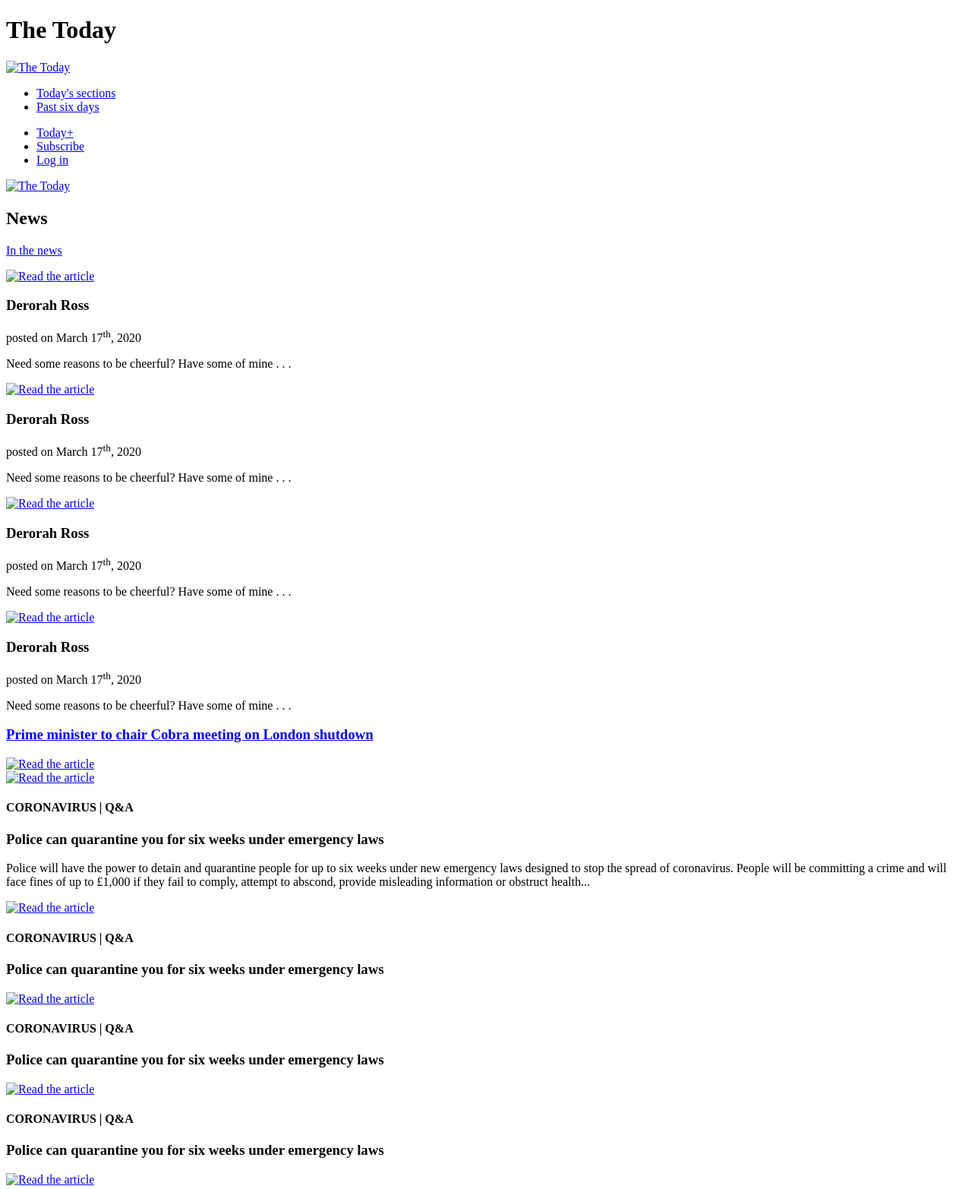
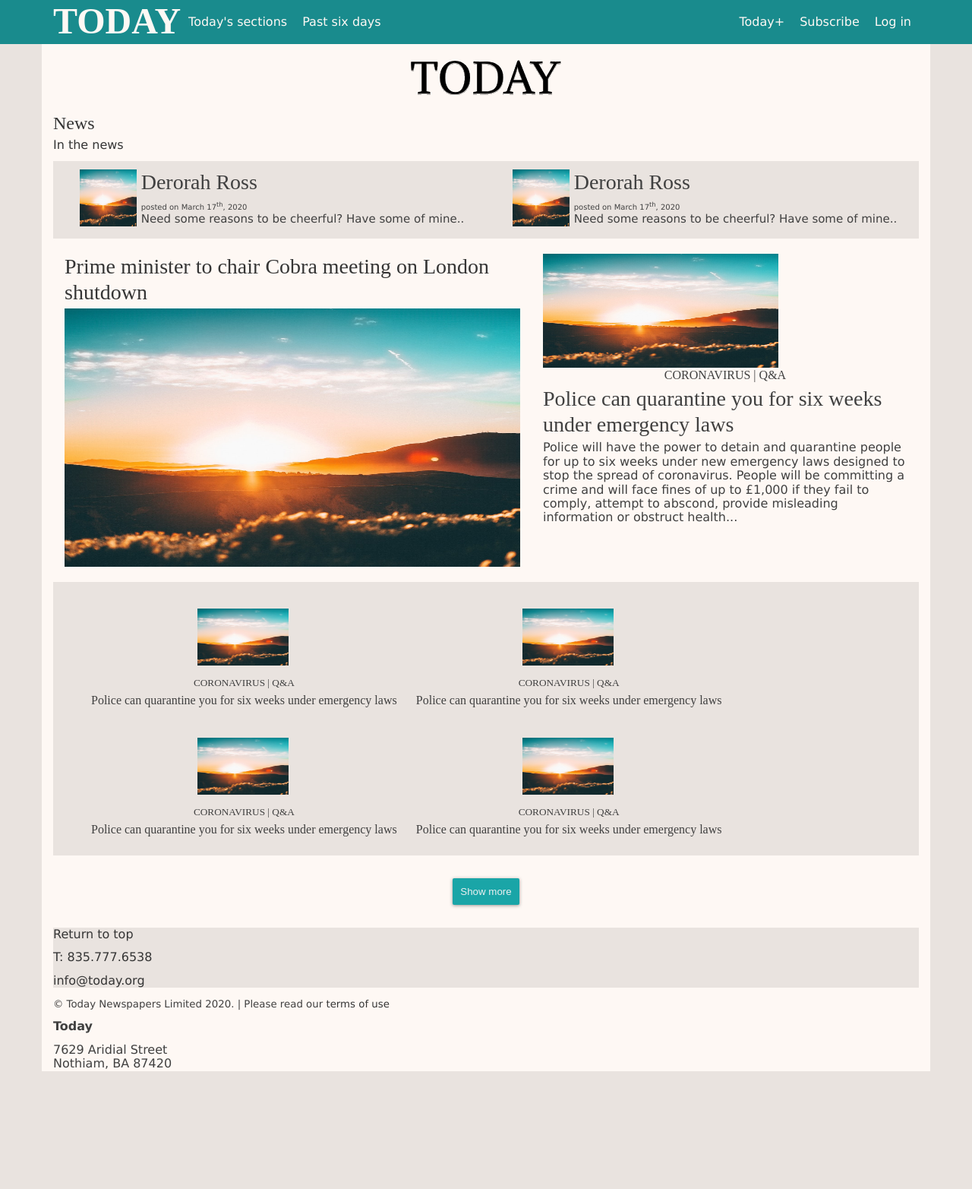
Before and after one commit to shizoidna/fe-course-newspaper, a plain HTML site: page index.html in a window 1280 px wide. Shown: the top 1565 px of the page at 76% size. After the commit the page ends 1422 px from the top, so only its background shows below. Drawn offline with Linux system fonts and the light colour scheme.

Commit message:
initial commit

```diff
--- a/index.html
+++ b/index.html
@@ -4,49 +4,53 @@
 	<meta charset="UTF-8">
 	<title>The Today</title>
 	<meta name="description" content="The largest newspaper always with you">
+	<link rel="stylesheet" href="src/styles.css">
 </head>
 <body>
 <header id="main-header" role="banner">
-  <h1>The Today</h1>
+	<div class="container">
+		<h1 hidden>The Today</h1>
 		<nav role="navigation" class="nav">
+			<div class="nv-logo-content">
 				<section class="nav-logo">
 					<a class="nav-logo logo-link" href="#">
-        <img class="nav-logo logo-img" src="" alt="The Today">
+						<p class="logo-text">TODAY</p>
 					</a>
 				</section>
 				<section class="nav-content">
-      <ul>
-        <li><a href="#" title="Today's sections" class="nav nav-item">Today's sections</a></li>
-        <li><a href="#" title="Past six-days" class="nav nav-item">Past six days</a></li>
-      </ul>
+					<a href="#" title="Today's sections" class="nav-item">Today's sections</a>
+					<a href="#" title="Past six-days" class="nav-item">Past six days</a>
 				</section>
+			</div>
 			<section class="nav-inner">
-      <ul>
-        <li><a href="#" title="Today+" class="nav nav-item">Today+</a></li>
-        <li><a href="#" title="Subscribe" class="nav nav-item">Subscribe</a></li>
-        <li><a href="#" title="Biking Tours" class="nav nav-item">Log in</a></li>
-      </ul>
+				<a href="#" title="Today+" class="nav-item">Today+</a>
+				<a href="#" title="Subscribe" class="nav-item">Subscribe</a>
+				<a href="#" title="Biking Tours" class="nav-item">Log in</a>
 			</section>
 		</nav>
+	</div>
+</header>
 <section class="main-logo">
+	<div class="container">
 		<a class="main-logo logo-link" href="#">
-      <img class="main-logo logo-img" src="" alt="The Today">
+			<img class="main-logo logo-img" src="./src/img/logo.svg" alt="The Today">
 		</a>
+	</div>
 </section>
-</header>
 <main class="content-bar">
-  <article class="content-bar category">
+	<div class="container">
+		<article class="content-bar-category">
 			<header>
-      <h2 class="content-bar news-sphere">News</h2>
+				<h2 class="content-bar-news-sphere">News</h2>
 				<p>
 					<a href="#">In the news</a>
 				</p>
 			</header>
-    <div class="content-bar hot-news">
-      <article role="article">
+			<div class="content-bar-hot-news">
+				<article role="article" class="article-media-content">
 					<section class="article-media">
 						<a class="article-media media-link" href="#">
-            <img class="article-media media-img" src="" alt="Read the article">
+							<img class="article-media media-img" src="src/img/news.jpeg" alt="Read the article">
 						</a>
 					</section>
 					<section class="article-content">
@@ -54,13 +58,13 @@
 						<time datetime="2020-03-17" class="news-pubdate">
 							posted on March 17<sup>th</sup>, 2020
 						</time>
-          <p>Need some reasons to be cheerful? Have some of mine . . .</p>
+						<p class="article-media-text">Need some reasons to be cheerful? Have some of mine..</p>
 					</section>
 				</article>
-      <article role="article">
+				<article role="article" class="article-media-content">
 					<section class="article-media">
 						<a class="article-media media-link" href="#">
-            <img class="article-media media-img" src="" alt="Read the article">
+							<img class="article-media media-img" src="src/img/news.jpeg" alt="Read the article">
 						</a>
 					</section>
 					<section class="article-content">
@@ -68,50 +72,22 @@
 						<time datetime="2020-03-17" class="news-pubdate">
 							posted on March 17<sup>th</sup>, 2020
 						</time>
-          <p>Need some reasons to be cheerful? Have some of mine . . .</p>
-        </section>
-      </article>
-      <article role="article">
-        <section class="article-media">
-          <a class="article-media media-link" href="#">
-            <img class="article-media media-img" src="" alt="Read the article">
-          </a>
-        </section>
-        <section class="article-content">
-          <h3>Derorah Ross</h3>
-          <time datetime="2020-03-17" class="news-pubdate">
-            posted on March 17<sup>th</sup>, 2020
-          </time>
-          <p>Need some reasons to be cheerful? Have some of mine . . .</p>
-        </section>
-      </article>
-      <article role="article">
-        <section class="article-media">
-          <a class="article-media media-link" href="#">
-            <img class="article-media media-img" src="" alt="Read the article">
-          </a>
-        </section>
-        <section class="article-content">
-          <h3>Derorah Ross</h3>
-          <time datetime="2020-03-17" class="news-pubdate">
-            posted on March 17<sup>th</sup>, 2020
-          </time>
-          <p>Need some reasons to be cheerful? Have some of mine . . .</p>
+						<p class="article-media-text">Need some reasons to be cheerful? Have some of mine..</p>
 					</section>
 				</article>
 			</div>
 			<div class="article-content-heading">
-      <article>
+				<article class="news-article">
 					<a class="article-header header-link" href="#">
 						<h3>Prime minister to chair Cobra meeting on London shutdown</h3>
 					</a>
-        <a class="article-media media-link" href="#">
-          <img class="article-media media-img" src="" alt="Read the article">
+					<a class="article-media" href="#">
+						<img class="article-heading-media" src="src/img/news.jpeg" alt="Read the article">
 					</a>
 				</article>
-      <article>
-        <a class="article-media media-link" href="#">
-          <img class="article-media media-img" src="" alt="Read the article">
+				<article class="news-article">
+					<a class="article-media" href="#">
+						<img class="article-heading-content" src="src/img/news.jpeg" alt="Read the article">
 					</a>
 					<h4 class="article-category">CORONAVIRUS | Q&A</h4>
 					<h3>Police can quarantine you for six weeks under emergency laws</h3>
@@ -121,64 +97,45 @@
 				</article>
 			</div>
 			<div class="article-content-layout">
-      <article>
+				<article class="article-content-group">
 					<a class="article-media media-link" href="#">
-          <img class="article-media media-img" src="" alt="Read the article">
+						<img class="article-media-group" src="src/img/news.jpeg" alt="Read the article">
 					</a>
-        <h4 class="article-category">CORONAVIRUS | Q&A</h4>
-        <h3>Police can quarantine you for six weeks under emergency laws</h3>
+					<h5 class="article-category">CORONAVIRUS | Q&A</h5>
+					<h4 class="article-layout-header">Police can quarantine you for six weeks under emergency laws</h4>
 				</article>
-      <article>
+				<article class="article-content-group">
 					<a class="article-media media-link" href="#">
-          <img class="article-media media-img" src="" alt="Read the article">
+						<img class="article-media-group" src="src/img/news.jpeg" alt="Read the article">
 					</a>
-        <h4 class="article-category">CORONAVIRUS | Q&A</h4>
-        <h3>Police can quarantine you for six weeks under emergency laws</h3>
+					<h5 class="article-category">CORONAVIRUS | Q&A</h5>
+					<h4 class="article-layout-header">Police can quarantine you for six weeks under emergency laws</h4>
 				</article>
-      <article>
+				<article class="article-content-group">
 					<a class="article-media media-link" href="#">
-          <img class="article-media media-img" src="" alt="Read the article">
+						<img class="article-media-group" src="src/img/news.jpeg" alt="Read the article">
 					</a>
-        <h4 class="article-category">CORONAVIRUS | Q&A</h4>
-        <h3>Police can quarantine you for six weeks under emergency laws</h3>
+					<h5 class="article-category">CORONAVIRUS | Q&A</h5>
+					<h4 class="article-layout-header">Police can quarantine you for six weeks under emergency laws</h4>
 				</article>
-      <article>
+				<article class="article-content-group">
 					<a class="article-media media-link" href="#">
-          <img class="article-media media-img" src="" alt="Read the article">
+						<img class="article-media-group" src="src/img/news.jpeg" alt="Read the article">
 					</a>
-        <h4 class="article-category">CORONAVIRUS | Q&A</h4>
-        <h3>Police can quarantine you for six weeks under emergency laws</h3>
-      </article>
-      <article>
-        <a class="article-media media-link" href="#">
-          <img class="article-media media-img" src="" alt="Read the article">
-        </a>
-        <h4 class="article-category">CORONAVIRUS | Q&A</h4>
-        <h3>Police can quarantine you for six weeks under emergency laws</h3>
-      </article>
-      <article>
-        <a class="article-media media-link" href="#">
-          <img class="article-media media-img" src="" alt="Read the article">
-        </a>
-        <h4 class="article-category">CORONAVIRUS | Q&A</h4>
-        <h3>Police can quarantine you for six weeks under emergency laws</h3>
-      </article>
-      <article>
-        <a class="article-media media-link" href="#">
-          <img class="article-media media-img" src="" alt="Read the article">
-        </a>
-        <h4 class="article-category">CORONAVIRUS | Q&A</h4>
-        <h3>Police can quarantine you for six weeks under emergency laws</h3>
+					<h5 class="article-category">CORONAVIRUS | Q&A</h5>
+					<h4 class="article-layout-header">Police can quarantine you for six weeks under emergency laws</h4>
 				</article>
 			</div>
 			<aside class="article-load-more">
-      <button type="button">
+				<button type="button" class="button-article-load-more">
 					Show more
 				</button>
 			</aside>
 		</article>
+	</div>
 </main>
 <footer>
+	<div class="container">
 		<div class="footer-contacts">
 			<p class="footer-to-top">
 				<a href="#">Return to top</a>
@@ -201,6 +158,7 @@
 			<p>7629 Aridial Street<br>
 				Nothiam, BA 87420</p>
 		</div>
+	</div>
 </footer>
 </body>
 </html>
--- /dev/null
+++ b/src/styles.css
@@ -0,0 +1,241 @@
+* {
+    margin: 0;
+    padding: 0;
+}
+
+html {
+    font-family: Verdana, Geneva, sans-serif;
+    line-height: 1.15;
+    color: #404040;
+    background-color: #e9e3df;
+}
+
+h1, h2, h3, h4, h5, h6 {
+    margin-bottom: 0.3rem;
+    font-weight: 500;
+    line-height: 1.2;
+    font-family: serif;
+}
+
+p {
+    margin-top: 0;
+    margin-bottom: 0.75rem;
+}
+
+h1 {
+    color: #2f2f2f
+}
+
+h2 {
+    color: #353535;
+}
+
+h3 {
+    font-size: 1.75rem;
+}
+
+a {
+    text-decoration: none;
+    background-color: transparent;
+    color: #353535;
+}
+
+a:hover {
+    color: #2f2f2f;
+    text-decoration: underline;
+}
+
+img {
+    vertical-align: middle;
+    border-style: none;
+}
+
+.container {
+    width: 100%;
+    padding-right: 15px;
+    padding-left: 15px;
+    margin-right: auto;
+    margin-left: auto;
+    background-color: #fef8f4;
+}
+
+@media (min-width: 576px) {
+    .container {
+        max-width: 540px;
+    }
+}
+
+@media (min-width: 768px) {
+    .container {
+        max-width: 720px;
+    }
+}
+
+@media (min-width: 992px) {
+    .container {
+        max-width: 960px;
+    }
+}
+
+@media (min-width: 1200px) {
+    .container {
+        max-width: 1140px;
+    }
+}
+
+#main-header , #main-header .container{
+    background-color: rgb(25, 139, 141);
+}
+
+.nav {
+    display: flex;
+    justify-content: space-between;
+}
+
+.nav-logo .logo-link {
+    text-decoration: none;
+}
+
+.nv-logo-content {
+   display: flex;
+}
+
+.nav-content, .nav-inner {
+    display: flex;
+}
+
+.nav-content .nav-item:hover, .nav-inner .nav-item:hover {
+    text-decoration: none;
+    color: #e3ddd9;
+}
+
+.nav-item {
+    padding: 20px 10px;
+    color: #fef8f4;
+}
+
+.logo-text {
+    font-family: serif;
+    font-weight: bold;
+    font-size: 3rem;
+    margin: 0;
+    color: #fef8f4;
+}
+
+.main-logo {
+    text-align: center;
+}
+
+.logo-img {
+    padding: 10px 0;
+    height: 70px;
+    width: 200px;
+}
+
+.content-bar-hot-news {
+    background-color: #e9e3df;
+    display: flex;
+    justify-content: space-around;
+}
+
+.article-media-content {
+    display: flex;
+    padding: 5px;
+}
+
+.article-media .media-img {
+    padding: 6px;
+    height: 75px;
+    width: 75px;
+    float: left;
+}
+
+.news-pubdate {
+    font-size: 10px;
+}
+
+.article-media-text {
+    font-size: 15px;
+}
+
+.article-content {
+    padding: 6px 0 0 0;
+}
+
+.article-content-heading {
+    display: flex;
+}
+
+.article-heading-media {
+    height: 340px;
+    width: 600px;
+}
+
+.article-content-heading {
+    padding: 10px 0;
+}
+
+.news-article {
+    padding: 10px 15px;
+}
+
+.article-heading-content {
+    height: 150px;
+    width: 310px;
+}
+
+.article-content-layout-group {
+    display: flex;
+    align-items: center;
+    justify-content: center;
+}
+
+.article-content-layout {
+    padding: 10px 40px;
+    background-color: #e9e3df;
+}
+
+.article-media-group {
+    height: 75px;
+    width: 120px;
+    padding: 15px 140px;
+}
+
+.article-content-group {
+    display: inline-block;
+    padding: 10px 10px;
+}
+
+.article-media, .media-link, .article-category, .article-layout-header {
+    text-align: center;
+}
+
+.article-load-more {
+    display: flex;
+}
+
+.button-article-load-more {
+    justify-content: center;
+    margin: 30px auto;
+    padding: 10px;
+
+    overflow: hidden;
+
+    border-width: 0;
+    outline: none;
+    border-radius: 2px;
+    box-shadow: 0 1px 4px rgba(87, 87, 87, 0.6);
+
+    background-color: rgb(26, 165, 167);
+    color: #ecf0f1;
+
+    transition: background-color .3s;
+}
+
+.button-article-load-more:hover {
+    background-color: rgb(25, 139, 141);
+}
+
+.footer-contacts {
+    background-color: #e9e3df;
+}
```
Also changed, not shown: src/img/logo.svg (added), src/img/news.jpeg (added). Lines whose indentation alone changed are shown as unchanged.
